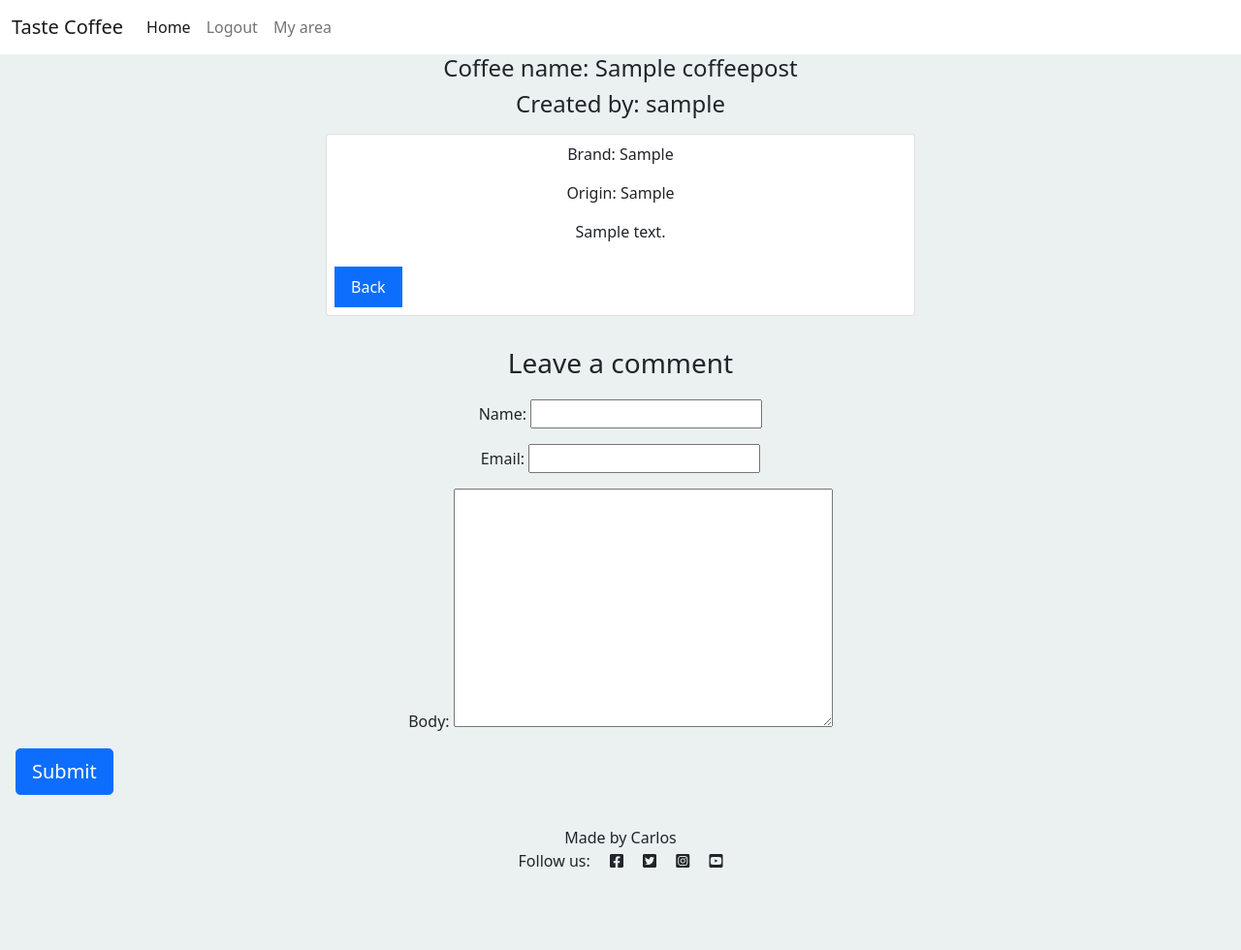
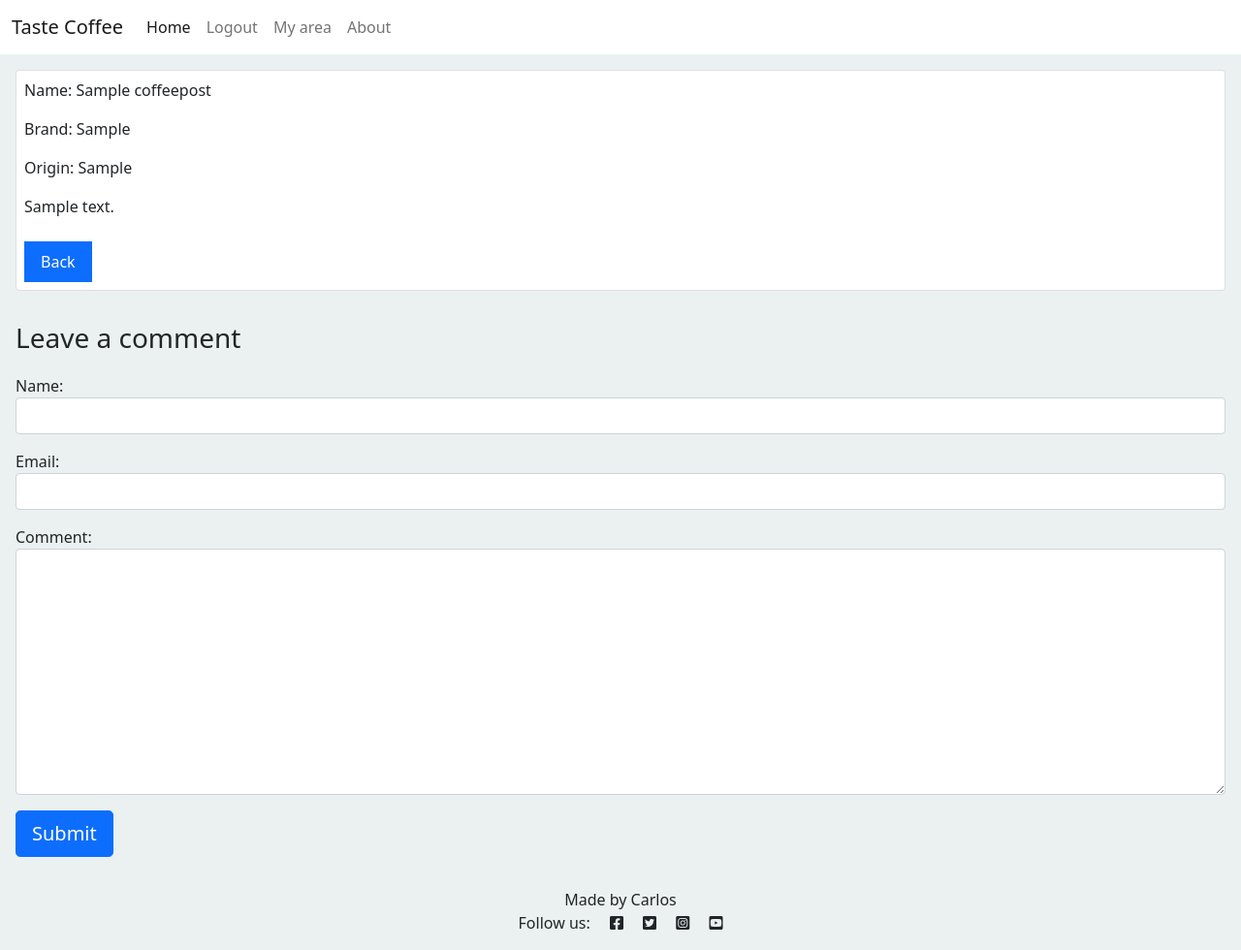
Before and after one commit to cacpaes/fourth-project-ci, a Django app: a page that uses templates/base.html in a window 1280 px wide. Shown: the whole page at 97% size. Before the commit the page ends 895 px from the top, so only its background shows below. Run offline with Django 3.2, Linux system fonts and the light colour scheme; a user stored in the database is signed in; tables that the repository leaves empty hold one stand-in row (values such as "Sample post").

Commit message:
add styles to the page

```diff
--- a/coffee/forms.py
+++ b/coffee/forms.py
@@ -25,6 +25,10 @@ class CoffeePostForm(forms.ModelForm):
         ]
 
 class CommentForm(forms.ModelForm):
+    name = forms.CharField(widget=forms.TextInput(attrs={ 'class': 'form-control'}), label="Name")
+    email = forms.CharField(widget=forms.TextInput(attrs={ 'class': 'form-control'}), label="Email")
+    body = forms.CharField(widget=forms.Textarea(attrs={ 'class': 'form-control'}), label="Comment")
+
     class Meta:
         model = Comment
         fields = ('name', 'email', 'body')
--- a/coffee/models.py
+++ b/coffee/models.py
@@ -45,7 +45,7 @@ class Comment(models.Model):
     active = models.BooleanField(default=False)
 
     class Meta:
-        ordering = ['created_on']
+        ordering = ['-created_on']
 
     def __str__(self):
         return 'Comment {} by {}'.format(self.body, self.name)
--- a/coffee/views.py
+++ b/coffee/views.py
@@ -12,12 +12,12 @@ class CoffeeIndex(generic.ListView):
     model = CoffeePost
     queryset = CoffeePost.objects.filter(status=1).order_by('-created_on')
     template_name = 'index.html'
-    paginate_by = 6
+    paginate_by = 10
 
 class CoffeeMyarea(generic.ListView):
     model = CoffeePost
     template_name = 'my-area.html'
-    paginate_by = 6
+    paginate_by = 10
     def get_queryset(self):
         return CoffeePost.objects.filter(username=self.request.user).order_by('-created_on')
 
--- a/static/css/style.css
+++ b/static/css/style.css
@@ -4,7 +4,7 @@ body, html {
 }
 
 h1,h3,p {
-text-align: center;
+text-align: ledt;
 }
 
 /* The hero image */
@@ -52,7 +52,7 @@ text-align: center;
 }
 
 .align-text{
-  text-align: center;
+  text-align: left;
 }
 
 .none{
--- a/templates/add_coffee.html
+++ b/templates/add_coffee.html
@@ -8,7 +8,7 @@
 
 {% if user.is_authenticated %}
 {% load account %}
-<div class="container text-center">
+<div class="container">
     <div class="row p-2">
         <div class="">
 
--- a/templates/base.html
+++ b/templates/base.html
@@ -42,6 +42,9 @@
                     <li class="nav-item">
                         <a class="nav-link" href="{% url 'myarea' %}">My area</a>
                     </li>
+                    <li class="nav-item">
+                        <a class="nav-link" href="{% url 'myarea' %}">About</a>
+                    </li>
                     {% else %}
                     <li class="nav-item">
                         <a class="nav-link" href="{% url 'account_signup' %}">Register</a>
--- a/templates/detail_coffee.html
+++ b/templates/detail_coffee.html
@@ -3,19 +3,18 @@
 {% block content %}
 <div style="margin:auto">
 
-    <h4 class="align-text">Coffee name: {{ post.coffee_name }} </h4>
-    <h4 class="align-text">Created by: {{post.username}}</h4>
 
-
-    <div class="col-md-6 p-0" style="margin: auto;">
+    <div class="col-md-6 p-0" style="width: 100%;">
         <div class="card m-3">
             <div class="card-body m-1 p-1 text-center">
                 {% if post.coffee_image.url  %}
                 <div class="image-container">
-                    <img class="card-img-top rounded img-fluid" alt="Coffee image" src=" {{post.coffee_image.url}}">
+                    <img class="card-img-top rounded img-thumbnail" style="width: 15em; height: 15em;" alt="Coffee image" src=" {{post.coffee_image.url}}">
+                    <p class="card-text" style="text-align: center;">Created by: {{post.username}}</p>
                 </div>
                 {% endif %}
                 <section class="mb-4">
+                    <p class="card-text align-text">Name: {{ post.coffee_name }}</p>
                     <p class="card-text align-text">Brand: {{ post.coffee_brand }}</p>
                     <p class="card-text align-text">Origin: {{ post.coffee_origin }}</p>
                     <p class="card-text align-text"> {{post.coffee_content}}</p>
@@ -25,9 +24,13 @@
         </div>
     </div>
 
+    {% if comments%}
+    <div class="">
+    <h4 class="subtitle align-text"> Comments</h1>
+
     {% for comment in comments %}
     <div class="comments" style="padding: 10px;">
-        <p class="font-weight-bold">
+        <p class="font-weight-bold align-text">
             {{ comment.name }}
             <span class=" text-muted font-weight-normal">
                 {{ comment.created_on }}
@@ -36,6 +39,8 @@
         {{ comment.body | linebreaks }}
     </div>
     {% endfor %}
+</div>
+    {%endif %}
 
     <div class="card-body">
         {% if new_comment %}
```
Also changed, not shown: templates/about.html (added).
